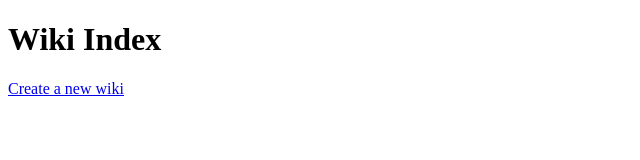
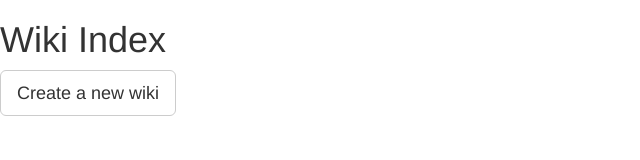
Before and after one commit to MisaOgura/wiki-react-node-sqlite, a React app: page / in a window 1280 px wide. Shown: the whole page, without its empty margins (0-640 px from the left). Built offline with nearby package versions, Linux system fonts and the light colour scheme.

Commit message:
Introduce bootstrap

```diff
--- a/components/Home.js
+++ b/components/Home.js
@@ -4,7 +4,7 @@ import { Link } from 'react-router-dom'
 const Home = () => {
   return <div className='wikis-index'>
     <h1>Wiki Index</h1>
-    <Link to='/wikis/new' className='create-wiki' >Create a new wiki</Link>
+    <Link to='/wikis/new' className='btn btn-default btn-lg create-wiki' >Create a new wiki</Link>
   </div>
 }
 
--- a/public/index.html
+++ b/public/index.html
@@ -1,6 +1,7 @@
 <!DOCTYPE html>
 <html lang="en">
 <head>
+	<link rel="stylesheet" href="https://maxcdn.bootstrapcdn.com/bootstrap/latest/css/bootstrap.min.css">
 	<meta charset="UTF-8">
 	<title>Wiki Challenge</title>
 </head>
```
